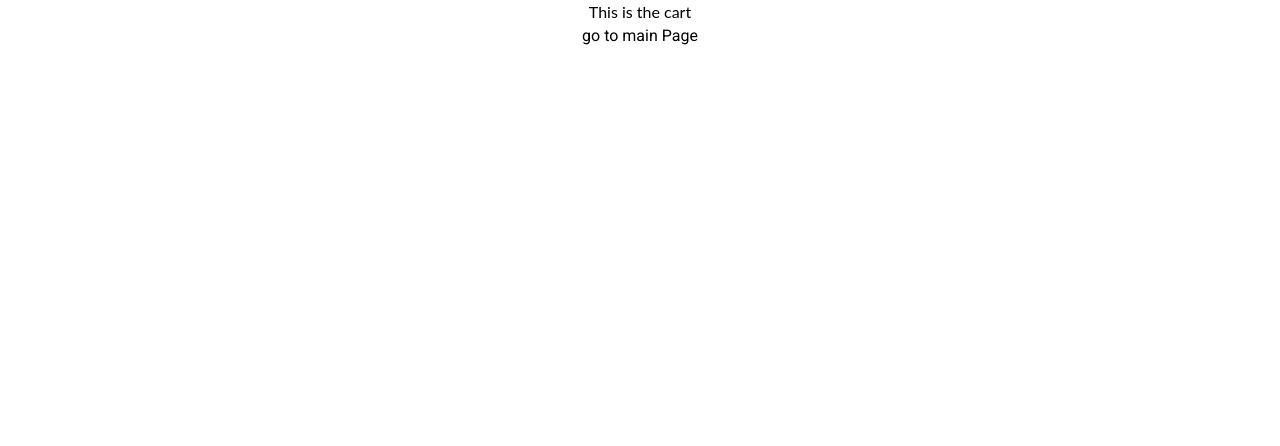
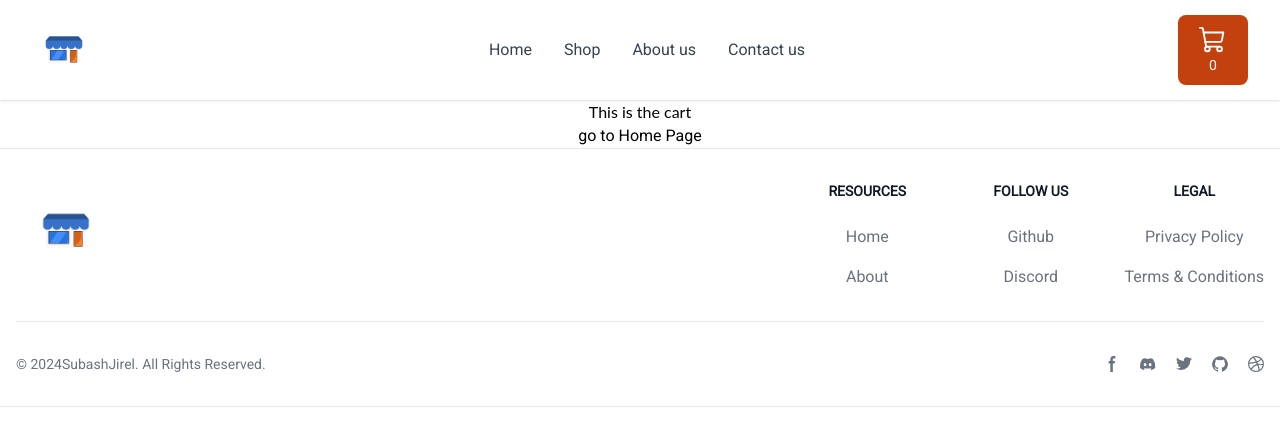
Before and after one commit to SubashJirel/shoppingCart, a React (Vite) app: page /cart in a window 1280 px wide. Shown: the top 446 px of the page. Built offline with nearby package versions, Linux system fonts and the light colour scheme.

Commit message:
tweaked the shopping cart section

```diff
--- a/src/Layout.jsx
+++ b/src/Layout.jsx
@@ -18,8 +18,9 @@ export const Layout = () => {
 
   const handleSetCartForHeader = (dataFromChild) => {
     setCartForHeader((prev) => [...prev, dataFromChild]);
-    // console.log('from the layout');
-    // console.log(cartForHeader);
+    console.log('from the layout');
+    console.log(cartForHeader);
+    // console.log(dataFromChild);
   };
 
   return (
--- a/src/components/cart/Cart.jsx
+++ b/src/components/cart/Cart.jsx
@@ -4,7 +4,7 @@ function Cart() {
     <>
       <h1>This is the cart</h1>
       <h3>
-        <Link to="/">go to main Page</Link>
+        <Link to="/">go to Home Page</Link>
       </h3>
     </>
   );
--- a/src/components/header/Header.jsx
+++ b/src/components/header/Header.jsx
@@ -17,7 +17,7 @@ export default function Header() {
           </Link>
           <div className="flex items-center lg:order-2">
             <Link
-              to="#"
+              to="/cart"
               className="text-white bg-orange-700 hover:bg-orange-800 focus:ring-4 focus:ring-orange-300 font-medium rounded-lg text-sm px-4 lg:px-5 py-2 lg:py-2.5 mr-2 focus:outline-none"
             >
               <ShoppingCart size={30} />
--- a/src/components/shop/Shop.jsx
+++ b/src/components/shop/Shop.jsx
@@ -4,17 +4,29 @@ import { useCartContext } from '../../Layout';
 
 function Shop() {
   const [data, setData] = useState([]);
-  // const [cart, setCart] = useState([]);
+  const [cartIcon, setCartIcon] = useState({});
+  const [cart, setCart] = useState([]);
   const { handleSetCartForHeader } = useCartContext();
 
   function addToCart(itemId) {
     // console.log(itemId);
     const selected = data.find((val) => val.id === itemId);
+
     // console.log(selected);
-    // setCart((prev) => [...prev, selected]);
+    setCart((prev) => [...prev, selected]);
     handleSetCartForHeader(selected);
+    // handleSetCartForHeader(cartIcon);
     // console.log(cart);
   }
+  // function addToCart2(itemId) {
+  //   setCartIcon((prev) => ({ ...prev, [itemId]: (prev[itemId] || 0) + 1 }));
+  //   console.log(cartIcon);
+  //   const totalItems = Object.values(cartIcon).reduce(
+  //     (acc, currentValue) => acc + currentValue,
+  //     0
+  //   );
+  //   console.log(totalItems);
+  // }
   useEffect(() => {
     fetch('https://fakestoreapi.com/products')
       .then((res) => res.json())
```
Also changed, not shown: src/main.jsx (+5 -5 lines).
